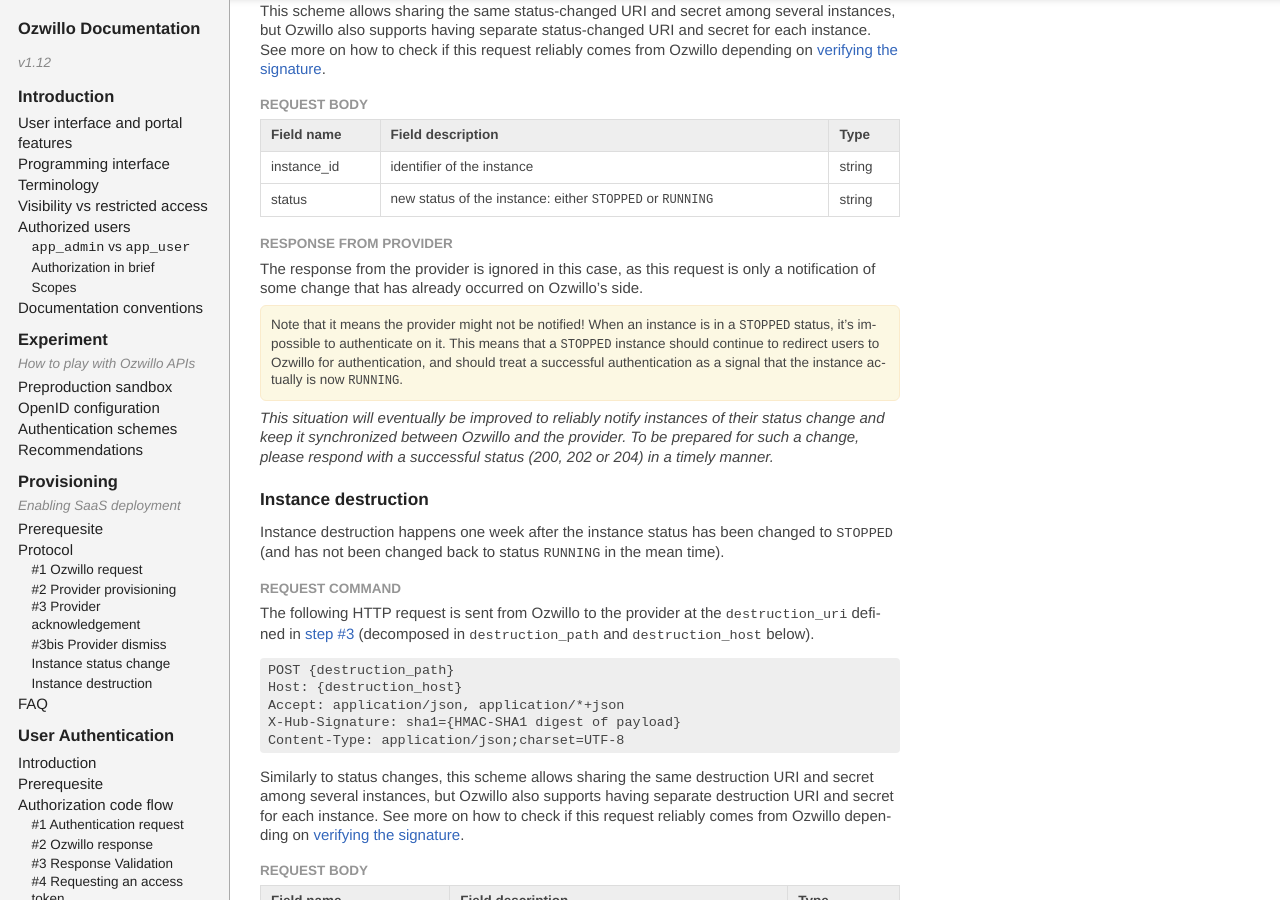
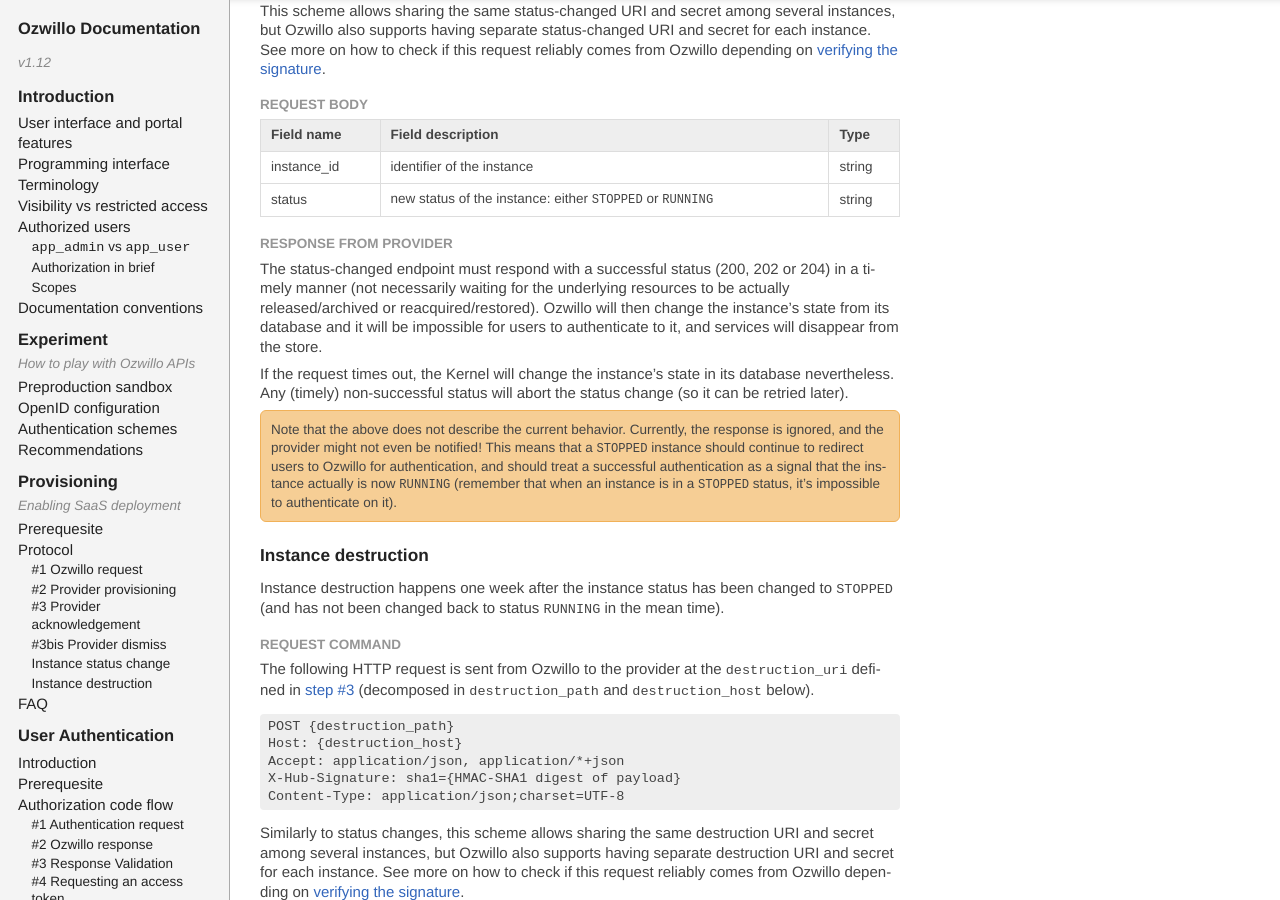
Before and after one commit to ozwillo/ozwillo-doc, a Jekyll site: the page built from index.html, in a window 1280 px wide and 900 px high, scrolled down 15669 px. Built offline with Jekyll 4.4.1, drawn with Linux system fonts in a browser that asks for light colours.

Commit message:
Document eventual rather than current behavior of status_changed_uri
Current behavior is documented in a warning that will simply be removed
in due time.

```diff
--- a/_includes/3-provisioning.md
+++ b/_includes/3-provisioning.md
@@ -348,12 +348,12 @@
 
 ##### Response from provider
 
-The response from the provider is ignored in this case, as this request is only a notification of some change that has already occurred on Ozwillo's side.
+The status-changed endpoint must respond with a successful status (200, 202 or 204) in a timely manner (not necessarily waiting for the underlying resources to be actually released/archived or reacquired/restored). Ozwillo will then change the instance's state from its database and it will be impossible for users to authenticate to it, and services will disappear from the store.
 
-Note that it means the provider might not be notified! When an instance is in a `STOPPED` status, it's impossible to authenticate on it. This means that a `STOPPED` instance should continue to redirect users to Ozwillo for authentication, and should treat a successful authentication as a signal that the instance actually is now `RUNNING`.
-{: .focus .soft}
+If the request times out, the Kernel will change the instance's state in its database nevertheless. Any (timely) non-successful status will abort the status change (so it can be retried later).
 
-_This situation will eventually be improved to reliably notify instances of their status change and keep it synchronized between Ozwillo and the provider. To be prepared for such a change, please respond with a successful status (200, 202 or 204) in a timely manner._
+Note that the above does not describe the current behavior. Currently, the response is ignored, and the provider might not even be notified! This means that a `STOPPED` instance should continue to redirect users to Ozwillo for authentication, and should treat a successful authentication as a signal that the instance actually is now `RUNNING` (remember that when an instance is in a `STOPPED` status, it's impossible to authenticate on it).
+{: .focus .important}
 
 #### Instance destruction
 {: #s3-destruction}
```
